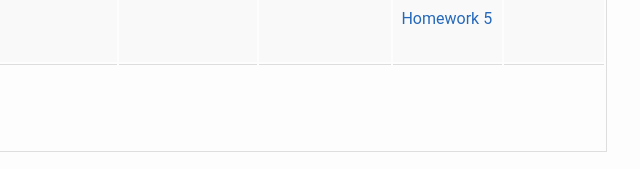
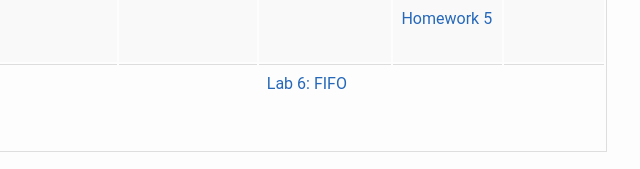
Before and after one commit to EECS150/website_fa21, a plain HTML site: page index.html in a window 1280 px wide. Shown: the part 2700-2869 px from the top of the page, 533-1173 px from the left. Drawn offline with Linux system fonts and the light colour scheme.

Commit message:
lab 6 fpga

```diff
--- a/index.html
+++ b/index.html
@@ -470,7 +470,7 @@
         		<td>RCN, Ch. 5.1-5.4, 6.1-6.2</td>
 				<td></td>
 				<td></td>
-				<td></td>
+				<td> <a href="https://github.com/EECS150/fpga_labs_fa21/blob/master/lab6/spec/spec.md">Lab 6: FIFO</a></td>
 				<td></td>
 				<td></td>
 			</tr>
```
Also changed, not shown: 1 other file.
